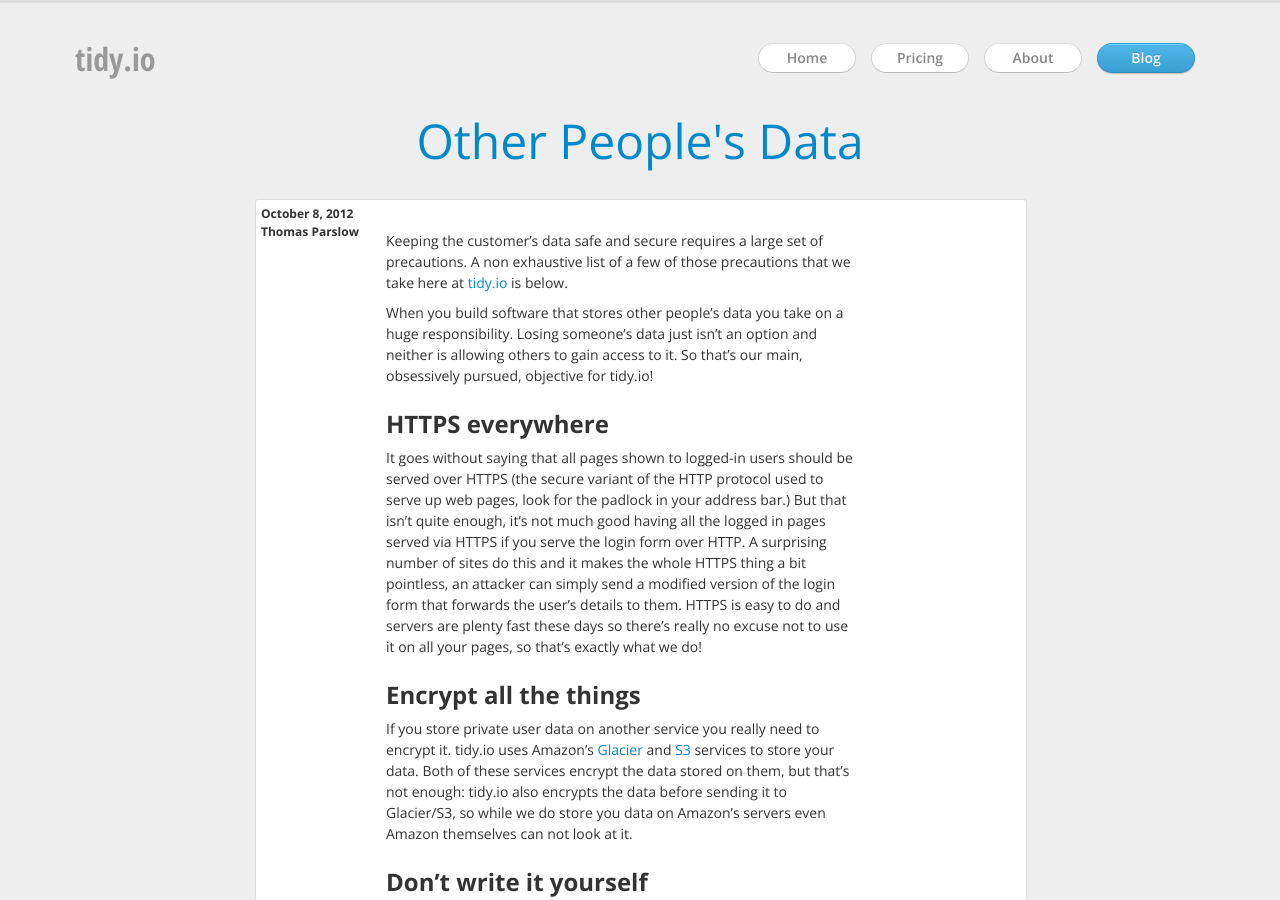
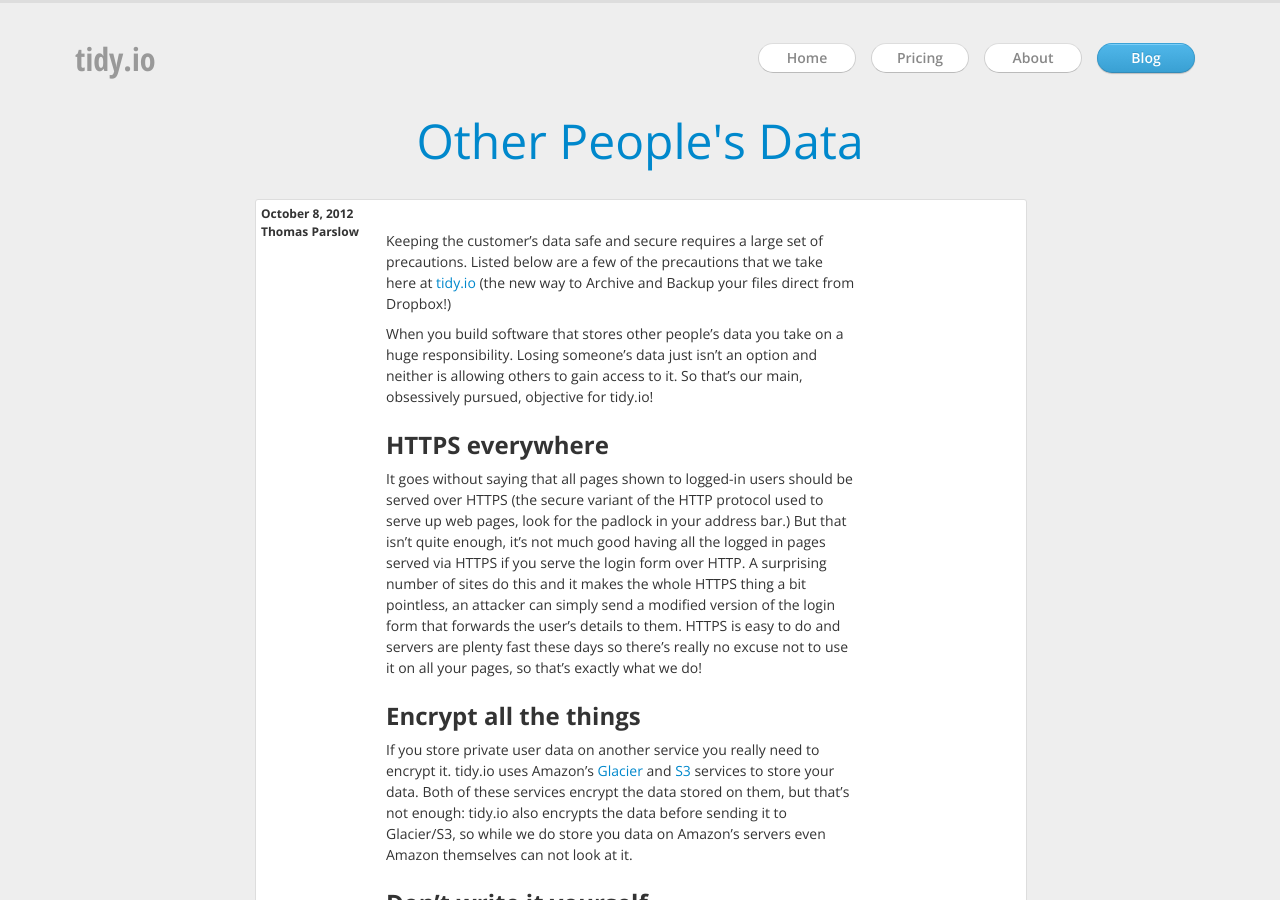
Before and after one commit to thomasparslowltd/tidyio-blog, a Jekyll site: the page built from _posts/2012-10-08-other-peoples-data.md, in a window 1280 px wide and 900 px high. Built offline with Jekyll 4.4.1, drawn with Linux system fonts in a browser that asks for light colours; some web fonts are replaced; Markdown is read by kramdown in place of the engine named in the settings; comment, search, counter and statistics services are not loaded.

Commit message:
rewording (thanks Aron)

```diff
--- a/_posts/2012-10-08-other-peoples-data.md
+++ b/_posts/2012-10-08-other-peoples-data.md
@@ -3,7 +3,7 @@ layout: post
 title: Other People's Data
 ---
 
-Keeping the customer's data safe and secure requires a large set of precautions. A non exhaustive list of a few of those precautions that we take here at [tidy.io](https://www.tidy.io) is below.
+Keeping the customer's data safe and secure requires a large set of precautions. Listed below are a few of the precautions that we take here at [tidy.io](https://www.tidy.io) (the new way to Archive and Backup your files direct from Dropbox!)
 
 When you build software that stores other people's data you take on a huge responsibility. Losing someone's data just isn't an option and neither is allowing others to gain access to it. So that’s our main, obsessively pursued, objective for tidy.io!
 
```
